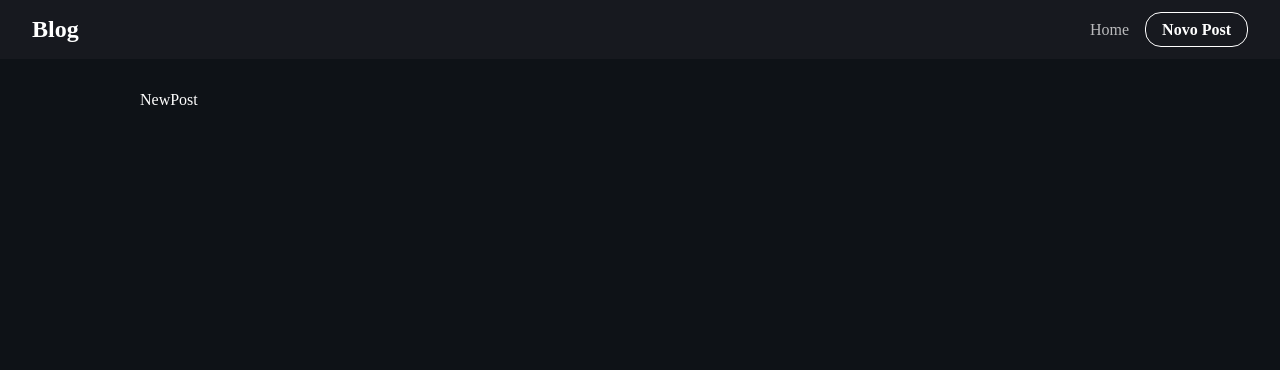
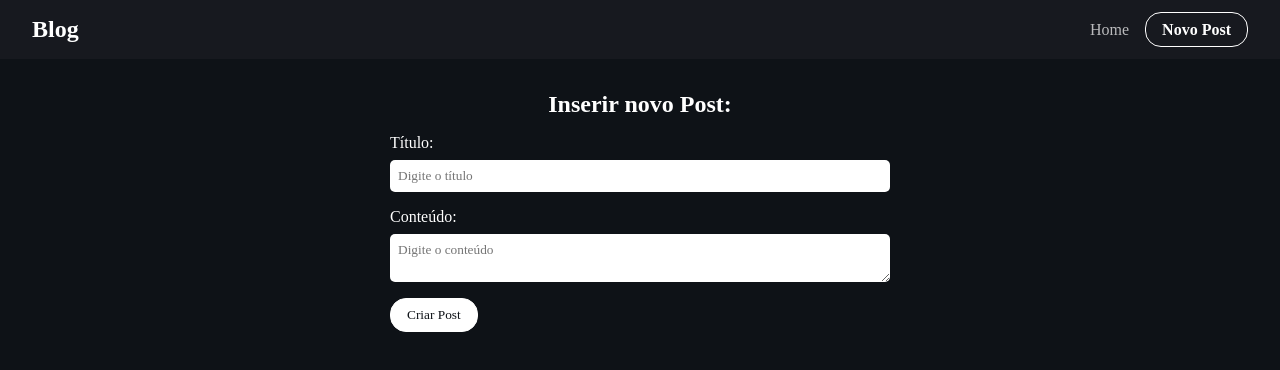
Before and after one commit to Bisdcode/Blog-React-Axios, a React (Vite) app in the folder react-axios/: page /new in a window 1280 px wide. Shown: the top 370 px of the page. Built offline with nearby package versions, Linux system fonts and the light colour scheme; a web font is replaced by a local one.

Commit message:
config newpost page and style

```diff
--- /dev/null
+++ b/react-axios/src/routes/NewPost.css
@@ -0,0 +1,27 @@
+.new-post h2 {
+    text-align: center;
+    margin-bottom: 1rem;
+}
+
+form {
+    max-width: 500px;
+    width: 100%;
+    margin: 0 auto;
+}
+
+.form-control {
+    display: flex;
+    flex-direction: column;
+    margin-bottom: 1rem;
+}
+
+.form-control label {
+    margin-bottom: 0.5rem;
+}
+
+.form-control input,
+.form-control textarea {
+    padding: 0.5rem;
+    border-radius: 5px;
+    border: none;
+}
--- a/react-axios/src/routes/NewPost.jsx
+++ b/react-axios/src/routes/NewPost.jsx
@@ -1,7 +1,27 @@
-import React from "react";
+import "./NewPost.css";
 
 const NewPost = () => {
-	return <div>NewPost</div>;
+	return (
+		<div className="new-post">
+			<h2>Inserir novo Post:</h2>
+			<form>
+				<div className="form-control">
+					<label htmlFor="title">Título:</label>
+					<input
+						type="text"
+						name="title"
+						id="title"
+						placeholder="Digite o título"
+					/>
+				</div>
+				<div className="form-control">
+					<label htmlFor="body">Conteúdo:</label>
+					<textarea name="body" id="body" placeholder="Digite o conteúdo" />
+				</div>
+				<input type="submit" value="Criar Post" className="btn" />
+			</form>
+		</div>
+	);
 };
 
 export default NewPost;
```
